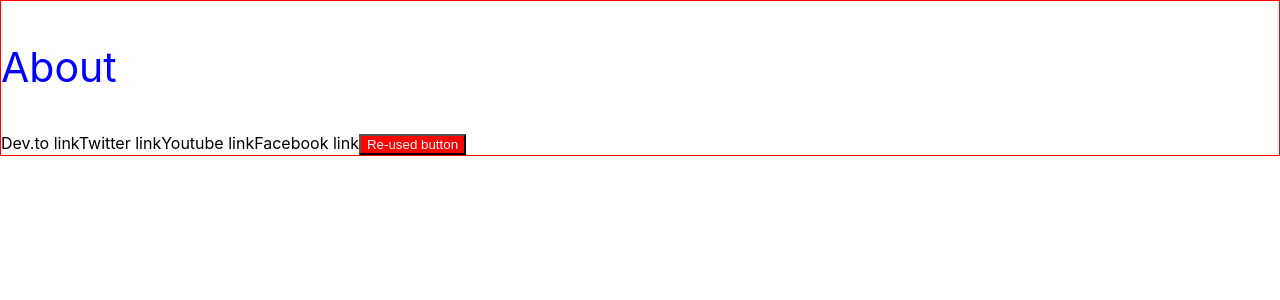
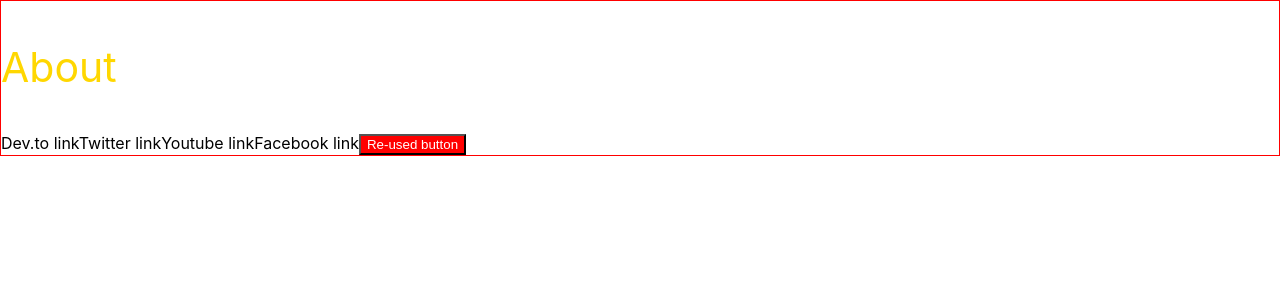
Before and after one commit to AnthonyDelaCruz/scan, a Next.js app: page /about in a window 1280 px wide. Shown: the top 300 px of the page. Built offline with nearby package versions, Linux system fonts and the light colour scheme.

Commit message:
changed color

```diff
--- a/pages/about.js
+++ b/pages/about.js
@@ -10,7 +10,7 @@ export default function About() {
             <Head>
                 <title>About</title>
             </Head>
-            <p style={{ fontSize: '41px', color: 'blue' }}>About</p>
+            <p style={{ fontSize: '41px', color: 'gold' }}>About</p>
             <a href='https://dev.to'>Dev.to link</a>
             <a href='https://twitter.to'>Twitter link</a>
             <a href='https://youtube.com'>Youtube link</a>
```
